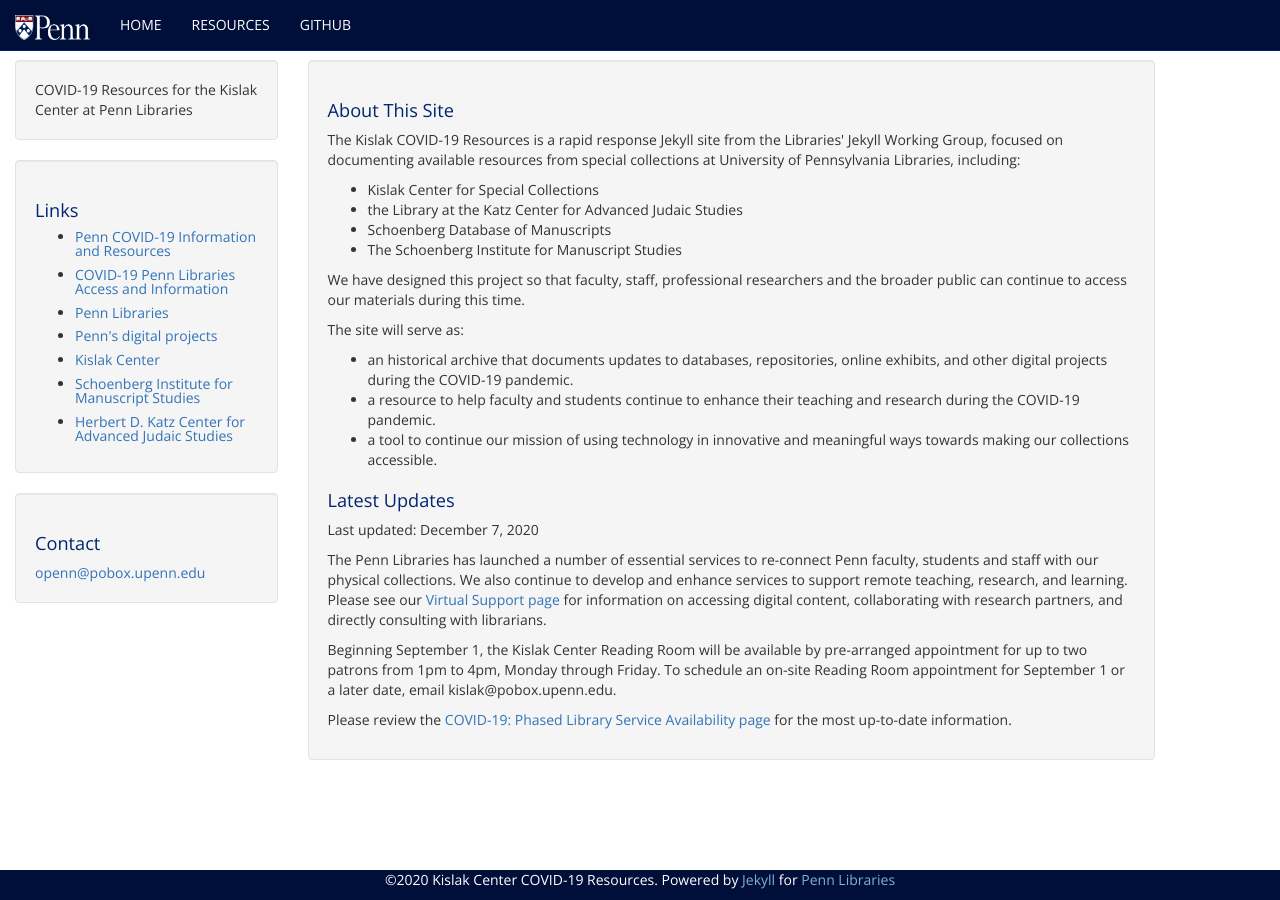
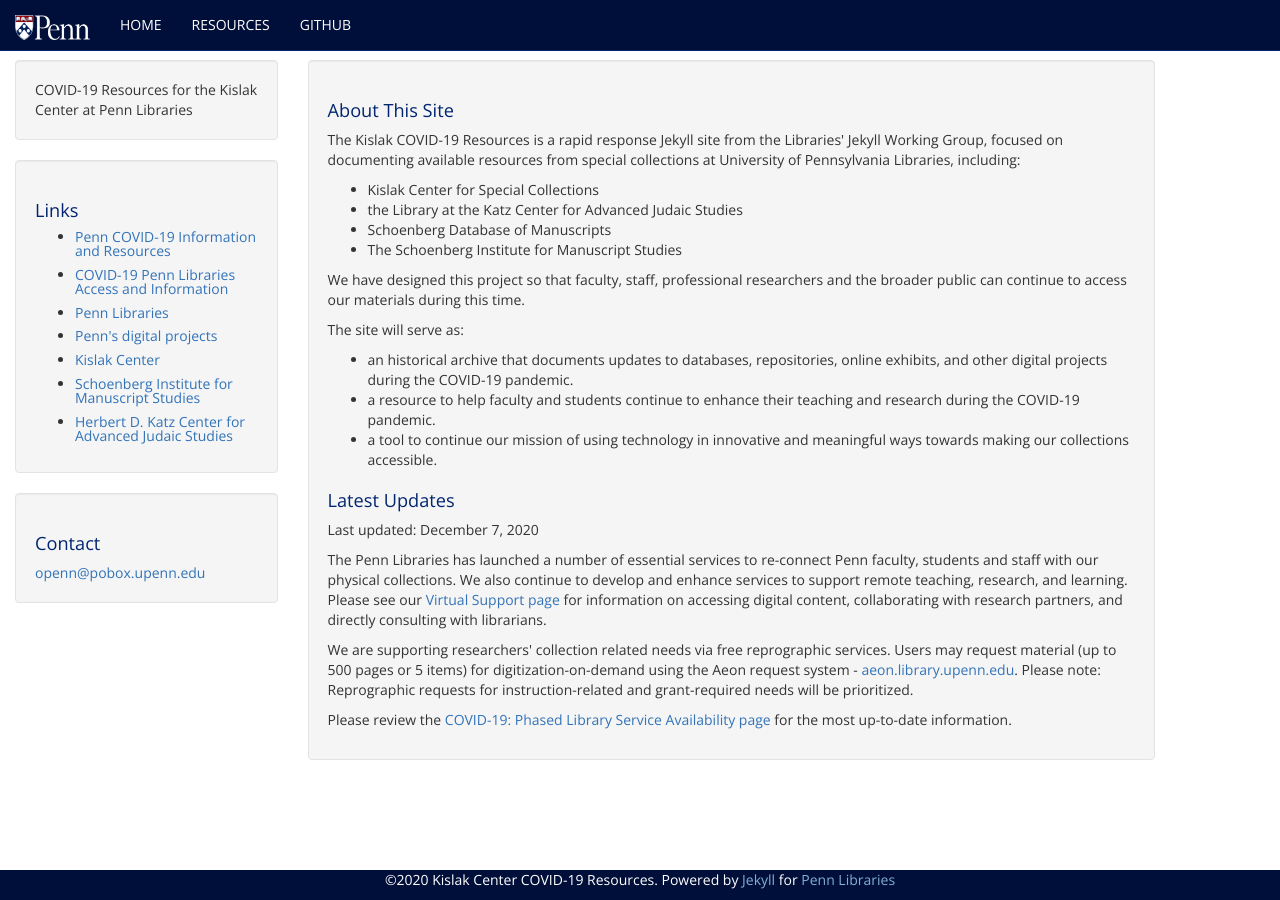
Before and after one commit to KislakCenter/covid-19-resources, a Jekyll site: the page built from index.html, in a window 1280 px wide. Built offline with Jekyll 4.4.1, drawn with Linux system fonts in a browser that asks for light colours; some web fonts are replaced; the list of posts is cut into pages by our own code.

Commit message:
Update Kislak reader services info

```diff
--- a/index.html
+++ b/index.html
@@ -20,7 +20,7 @@
     <h1>Latest Updates</h1>
     <p>Last updated: December 7, 2020</p>
     <p>The Penn Libraries has launched a number of essential services to re-connect Penn faculty, students and staff with our physical collections. We also continue to develop and enhance services to support remote teaching, research, and learning. Please see our <a href="https://www.library.upenn.edu/about/covid-19">Virtual Support page</a> for information on accessing digital content, collaborating with research partners, and directly consulting with librarians.</p>
-    <p>Beginning September 1, the Kislak Center Reading Room will be available by pre-arranged appointment for up to two patrons from 1pm to 4pm, Monday through Friday. To schedule an on-site Reading Room appointment for September 1 or a later date, email kislak@pobox.upenn.edu.</p>
+    <p>We are supporting researchers' collection related needs via free reprographic services. Users may request material (up to 500 pages or 5 items) for digitization-on-demand using the Aeon request system - <a href="https://aeon.library.upenn.edu/">aeon.library.upenn.edu</a>. Please note: Reprographic requests for instruction-related and grant-required needs will be prioritized.</p>
     <p>Please review the <a href="https://www.library.upenn.edu/blogs/libraries-news/covid-19-faq">COVID-19: Phased Library Service Availability page</a> for the most up-to-date information.</p>
 </div>
 
```
